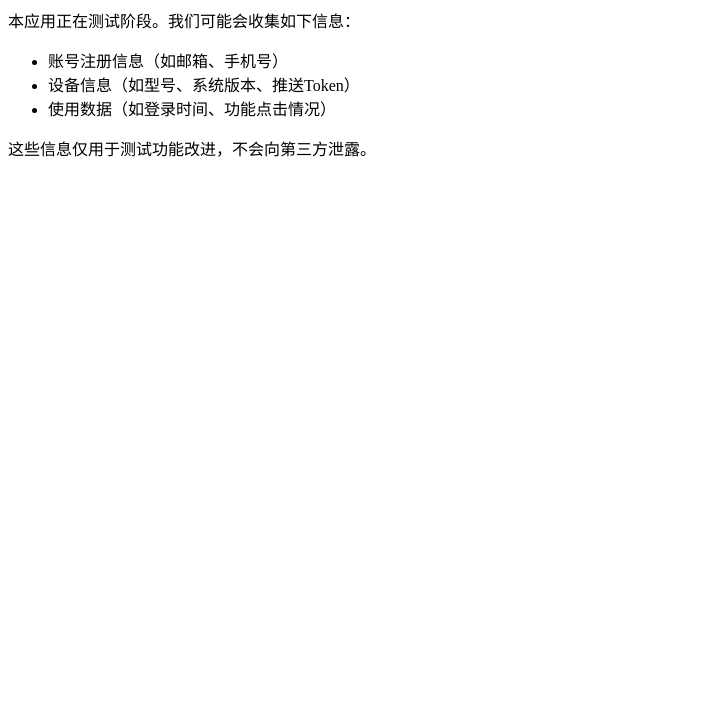
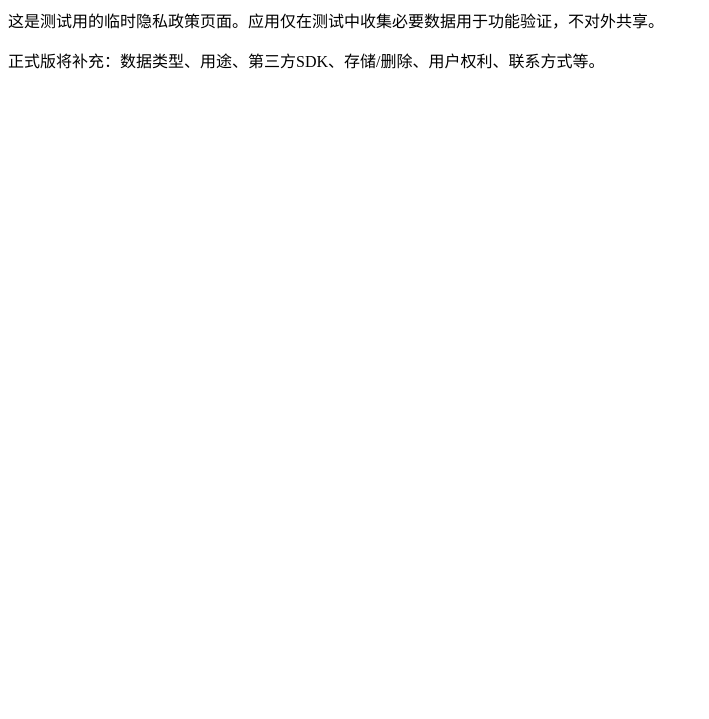
Before and after one commit to shenshoucontrol/privacy-policy, a plain HTML site: page index.html in a window 1280 px wide. Shown: the part 81-800 px from the top of the page, without its empty margins (0-709 px from the left). Drawn offline with Linux system fonts and the light colour scheme.

Commit message:
Update index.html

```diff
--- a/index.html
+++ b/index.html
@@ -1,17 +1,13 @@
-<!DOCTYPE html>
-<html lang="zh">
+<!doctype html>
+<html lang="zh-CN">
 <head>
-  <meta charset="UTF-8">
-  <title>隐私政策 - 测试版</title>
+  <meta charset="utf-8" />
+  <meta name="viewport" content="width=device-width,initial-scale=1" />
+  <title>隐私政策 - 测试阶段</title>
 </head>
 <body>
   <h1>隐私政策（测试阶段）</h1>
-  <p>本应用正在测试阶段。我们可能会收集如下信息：</p>
-  <ul>
-    <li>账号注册信息（如邮箱、手机号）</li>
-    <li>设备信息（如型号、系统版本、推送Token）</li>
-    <li>使用数据（如登录时间、功能点击情况）</li>
-  </ul>
-  <p>这些信息仅用于测试功能改进，不会向第三方泄露。</p>
+  <p>这是测试用的临时隐私政策页面。应用仅在测试中收集必要数据用于功能验证，不对外共享。</p>
+  <p>正式版将补充：数据类型、用途、第三方SDK、存储/删除、用户权利、联系方式等。</p>
 </body>
 </html>
```
